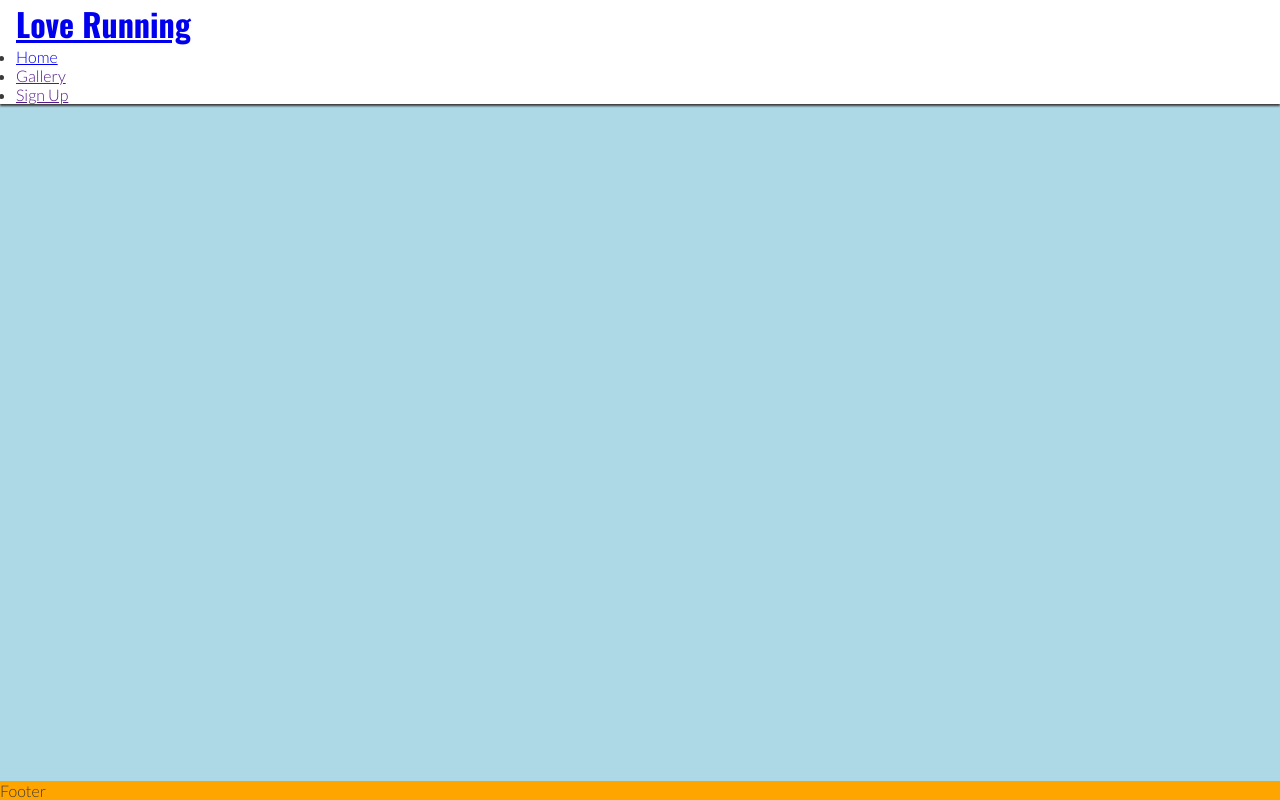
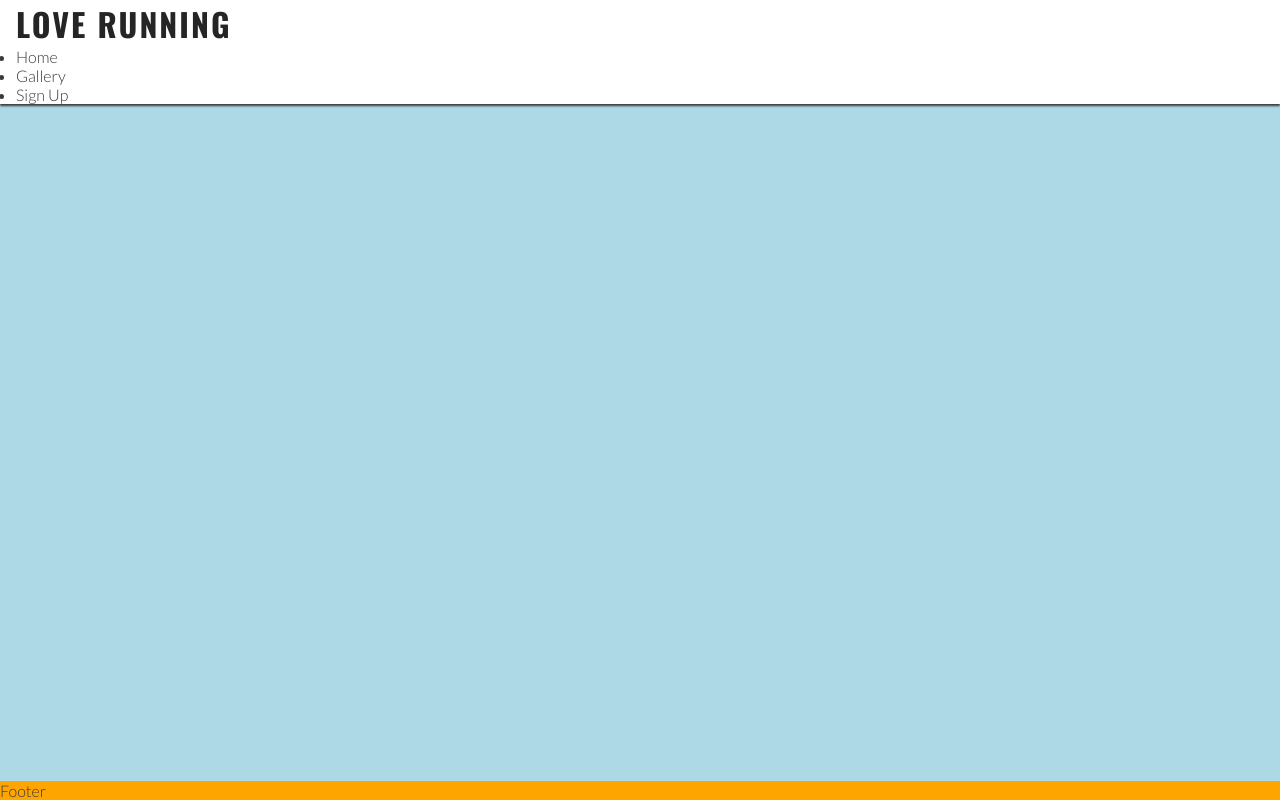
Before and after one commit to verytee/love-running, a plain HTML site: page index.html in a window 1280 px wide. Drawn offline with nearby package versions, Linux system fonts and the light colour scheme.

Commit message:
style h1 logo, remove underline and make uppercase

```diff
--- a/assets/css/styles.css
+++ b/assets/css/styles.css
@@ -33,9 +33,18 @@ header {
     box-shadow: 0 2px 2px #3a3a3a;
 }
 
+/* style tag for any decendant of the header */
+header a {
+    text-decoration: none;
+    color: inherit;
+}
+
 /* h1 styles */
 h1 {
     font-family: 'Oswald', sans-serif;
+    text-transform: uppercase;
+    letter-spacing: 2px;
+    color: #252525;
 }
 
 /*  main content styles */
```
